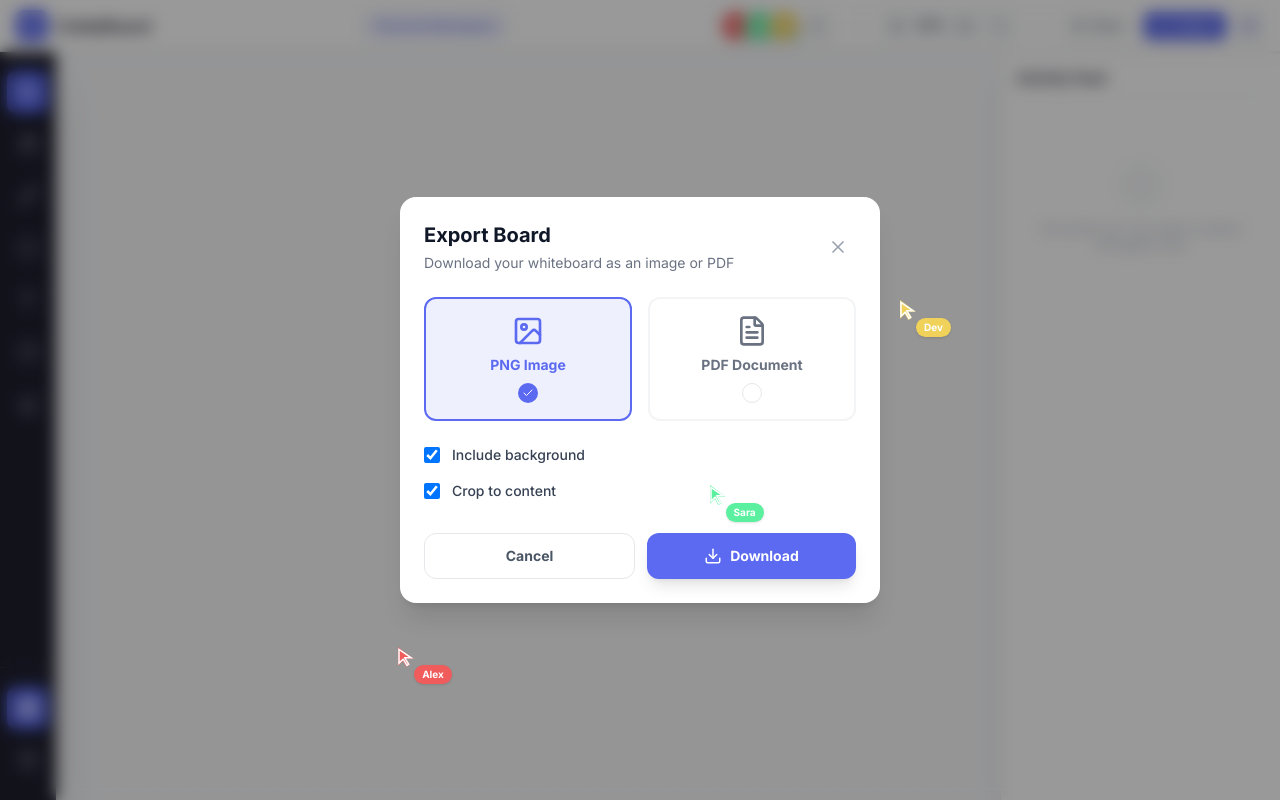
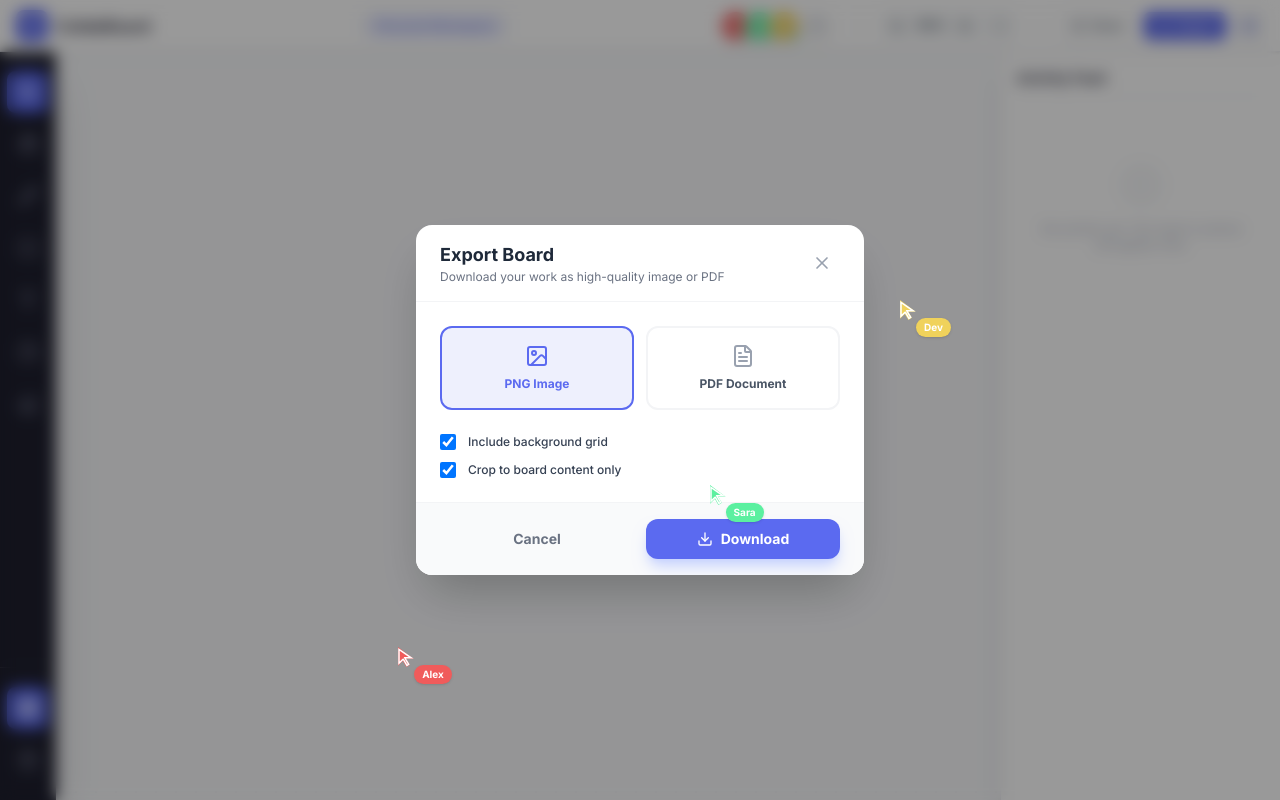
Before and after one commit to rishab11250/HackStreet-2K26, a React (Vite) app in the folder Pixel-Collab/: page / in a window 1280 px wide. Both pictures are taken after a click on the button "Export". Built offline with nearby package versions, Linux system fonts and the light colour scheme.

Commit message:
Implimented the export modal

```diff
--- a/Pixel-Collab/src/components/layout/AppLayout.jsx
+++ b/Pixel-Collab/src/components/layout/AppLayout.jsx
@@ -1,3 +1,4 @@
+import React from 'react';
 import useStore from '../../store/useStore';
 import TopBar from './TopBar';
 import LeftToolbar from '../toolbar/LeftToolbar';
@@ -29,11 +30,11 @@ const AppLayout = ({ children }) => {
           </div>
 
           <BottomOptions />
+          <ExportModal />
         </main>
 
         <RightPanel />
       </div>
-      <ExportModal />
     </div>
   );
 };
--- a/Pixel-Collab/src/components/ui/ExportModal.jsx
+++ b/Pixel-Collab/src/components/ui/ExportModal.jsx
@@ -1,129 +1,106 @@
-import { useState } from 'react';
+import React, { useState } from 'react';
 import { X, Image as ImageIcon, FileText, Download, Check } from 'lucide-react';
 import useStore from '../../store/useStore';
 import { exportCanvas } from '../../utils/exportCanvas';
 
 const ExportModal = () => {
-  const { isExportModalOpen, setExportModalOpen, elements } = useStore();
+  const { isExportModalOpen, setExportModalOpen, elements, viewport } = useStore();
   const [format, setFormat] = useState('png'); // 'png' | 'pdf'
-  const [includeBackground, setIncludeBackground] = useState(true);
-  const [cropToContent, setCropToContent] = useState(true);
-  const [isDownloading, setIsDownloading] = useState(false);
+  const [options, setOptions] = useState({
+    includeBackground: true,
+    cropToContent: true,
+  });
 
   if (!isExportModalOpen) return null;
 
-  const handleDownload = async () => {
-    setIsDownloading(true);
-    try {
-      await exportCanvas(format, elements, {
-        includeBackground,
-        cropToContent,
-      });
+  const handleExport = async () => {
+    await exportCanvas(elements, viewport, format, options);
     setExportModalOpen(false);
-    } catch (error) {
-      console.error('Export failed:', error);
-    } finally {
-      setIsDownloading(false);
-    }
   };
 
   return (
-    <div className="fixed inset-0 z-[100] flex items-center justify-center p-4">
-      {/* Backdrop */}
-      <div
-        className="absolute inset-0 bg-black/40 backdrop-blur-sm"
-        onClick={() => setExportModalOpen(false)}
-      />
-
-      {/* Modal Card */}
-      <div className="relative w-full max-w-[480px] bg-white rounded-2xl shadow-xl overflow-hidden animate-in zoom-in-95 duration-200">
-        <div className="p-6">
-          <div className="flex items-center justify-between mb-6">
+    <div className="fixed inset-0 bg-black/40 backdrop-blur-sm z-[100] flex items-center justify-center p-4 animate-in fade-in duration-200">
+      <div className="bg-white rounded-2xl w-full max-w-md shadow-2xl overflow-hidden animate-in zoom-in-95 duration-200">
+        {/* Header */}
+        <div className="px-6 py-4 border-b border-gray-100 flex items-center justify-between">
           <div>
-              <h2 className="text-xl font-bold text-gray-900">Export Board</h2>
-              <p className="text-sm text-gray-500 mt-1">Download your whiteboard as an image or PDF</p>
+            <h2 className="text-lg font-bold text-gray-800">Export Board</h2>
+            <p className="text-xs text-gray-500">Download your work as high-quality image or PDF</p>
           </div>
           <button
             onClick={() => setExportModalOpen(false)}
-              className="p-2 hover:bg-gray-100 rounded-full transition-colors text-gray-400"
+            className="p-2 hover:bg-gray-100 rounded-full text-gray-400 transition-colors"
           >
             <X size={20} />
           </button>
         </div>
 
-          {/* Format Selector */}
-          <div className="grid grid-cols-2 gap-4 mb-6">
+        {/* Body */}
+        <div className="p-6 flex flex-col gap-6">
+          {/* Format Selection */}
+          <div className="grid grid-cols-2 gap-3">
             <button
               onClick={() => setFormat('png')}
-              className={`flex flex-col items-center p-4 rounded-xl border-2 transition-all ${
+              className={`p-4 rounded-xl border-2 transition-all flex flex-col items-center gap-2 ${
                 format === 'png'
-                  ? 'border-[var(--color-primary)] bg-[var(--color-primary-light)] text-[var(--color-primary)]'
-                  : 'border-gray-100 hover:border-gray-200 text-gray-500'
+                  ? 'border-[var(--color-primary)] bg-[var(--color-primary-light)]'
+                  : 'border-gray-100 hover:border-gray-200 bg-white'
               }`}
             >
-              <ImageIcon size={32} className="mb-2" />
-              <span className="text-sm font-bold">PNG Image</span>
-              <div className={`mt-2 w-5 h-5 rounded-full flex items-center justify-center ${format === 'png' ? 'bg-[var(--color-primary)] text-white' : 'border border-gray-200'}`}>
-                {format === 'png' && <Check size={12} />}
-              </div>
+              <ImageIcon size={24} className={format === 'png' ? 'text-[var(--color-primary)]' : 'text-gray-400'} />
+              <span className={`text-xs font-bold ${format === 'png' ? 'text-[var(--color-primary)]' : 'text-gray-600'}`}>PNG Image</span>
             </button>
-
             <button
               onClick={() => setFormat('pdf')}
-              className={`flex flex-col items-center p-4 rounded-xl border-2 transition-all ${
+              className={`p-4 rounded-xl border-2 transition-all flex flex-col items-center gap-2 ${
                 format === 'pdf'
-                  ? 'border-[var(--color-primary)] bg-[var(--color-primary-light)] text-[var(--color-primary)]'
-                  : 'border-gray-100 hover:border-gray-200 text-gray-500'
+                  ? 'border-[var(--color-primary)] bg-[var(--color-primary-light)]'
+                  : 'border-gray-100 hover:border-gray-200 bg-white'
               }`}
             >
-              <FileText size={32} className="mb-2" />
-              <span className="text-sm font-bold">PDF Document</span>
-              <div className={`mt-2 w-5 h-5 rounded-full flex items-center justify-center ${format === 'pdf' ? 'bg-[var(--color-primary)] text-white' : 'border border-gray-200'}`}>
-                {format === 'pdf' && <Check size={12} />}
-              </div>
+              <FileText size={24} className={format === 'pdf' ? 'text-[var(--color-primary)]' : 'text-gray-400'} />
+              <span className={`text-xs font-bold ${format === 'pdf' ? 'text-[var(--color-primary)]' : 'text-gray-600'}`}>PDF Document</span>
             </button>
           </div>
 
-          {/* Options */}
-          <div className="space-y-4 mb-8">
+          {/* Settings */}
+          <div className="flex flex-col gap-3">
             <label className="flex items-center gap-3 cursor-pointer group">
               <input
                 type="checkbox"
-                checked={includeBackground}
-                onChange={(e) => setIncludeBackground(e.target.checked)}
-                className="w-4 h-4 rounded text-[var(--color-primary)] focus:ring-[var(--color-primary)] border-gray-300"
+                checked={options.includeBackground}
+                onChange={() => setOptions({ ...options, includeBackground: !options.includeBackground })}
+                className="w-4 h-4 rounded border-gray-300 text-[var(--color-primary)] focus:ring-[var(--color-primary)]"
               />
-              <span className="text-sm font-medium text-gray-700 group-hover:text-gray-900 transition-colors">Include background</span>
+              <span className="text-xs font-medium text-gray-700">Include background grid</span>
             </label>
-
             <label className="flex items-center gap-3 cursor-pointer group">
               <input
                 type="checkbox"
-                checked={cropToContent}
-                onChange={(e) => setCropToContent(e.target.checked)}
-                className="w-4 h-4 rounded text-[var(--color-primary)] focus:ring-[var(--color-primary)] border-gray-300"
+                checked={options.cropToContent}
+                onChange={() => setOptions({ ...options, cropToContent: !options.cropToContent })}
+                className="w-4 h-4 rounded border-gray-300 text-[var(--color-primary)] focus:ring-[var(--color-primary)]"
               />
-              <span className="text-sm font-medium text-gray-700 group-hover:text-gray-900 transition-colors">Crop to content</span>
+              <span className="text-xs font-medium text-gray-700">Crop to board content only</span>
             </label>
           </div>
+        </div>
 
-          {/* Actions */}
-          <div className="flex gap-3">
+        {/* Footer */}
+        <div className="px-6 py-4 bg-gray-50 border-t border-gray-100 flex gap-3">
           <button
             onClick={() => setExportModalOpen(false)}
-              className="flex-1 px-4 py-3 border border-gray-200 rounded-xl text-sm font-bold text-gray-600 hover:bg-gray-50 transition-colors"
+            className="flex-1 py-2.5 text-sm font-bold text-gray-500 hover:bg-gray-200 rounded-xl transition-colors"
           >
             Cancel
           </button>
           <button
-              onClick={handleDownload}
-              disabled={isDownloading}
-              className="flex-1 flex items-center justify-center gap-2 px-4 py-3 bg-[var(--color-primary)] text-white rounded-xl text-sm font-bold hover:bg-[var(--color-primary-hover)] transition-colors shadow-lg disabled:opacity-50"
+            onClick={handleExport}
+            className="flex-1 py-2.5 text-sm font-bold bg-[var(--color-primary)] text-white hover:bg-[var(--color-primary-hover)] rounded-xl transition-all shadow-lg shadow-indigo-200 flex items-center justify-center gap-2"
           >
-              <Download size={18} />
-              {isDownloading ? 'Downloading...' : 'Download'}
+            <Download size={16} />
+            Download
           </button>
-          </div>
         </div>
       </div>
     </div>
```
Lines whose indentation alone changed are shown as unchanged.
